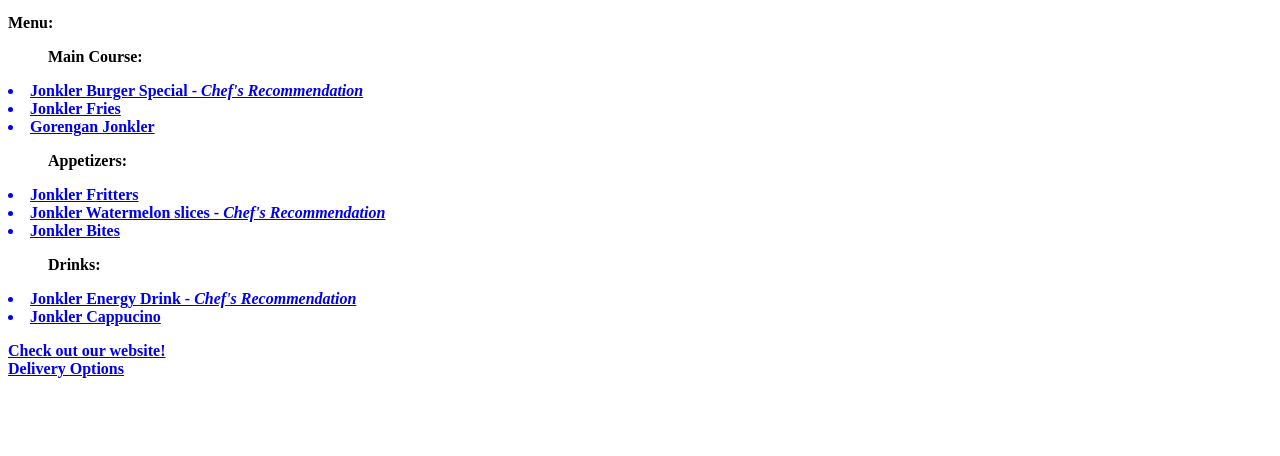
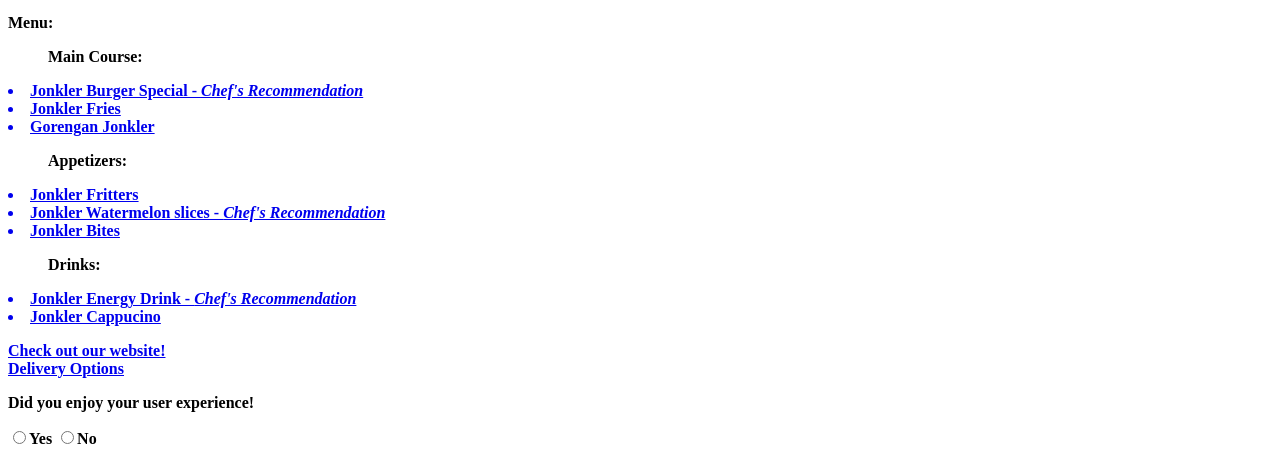
Before and after one commit to ThristanW/Restaurant.py, a plain HTML site: page index.html in a window 1280 px wide. Shown: the part 519-975 px from the top of the page. Before the commit the page ends 913 px from the top, so only its background shows below. Drawn offline with Linux system fonts and the light colour scheme.

Commit message:
Update index.html

```diff
--- a/index.html
+++ b/index.html
@@ -83,3 +83,8 @@
        Delivery Options
        </a>
          </br>
+       <p>
+         Did you enjoy your user experience!
+       </p>
+       <input type="radio" name="user">Yes</input>
+       <input type="radio" name="user">No</input>
```
